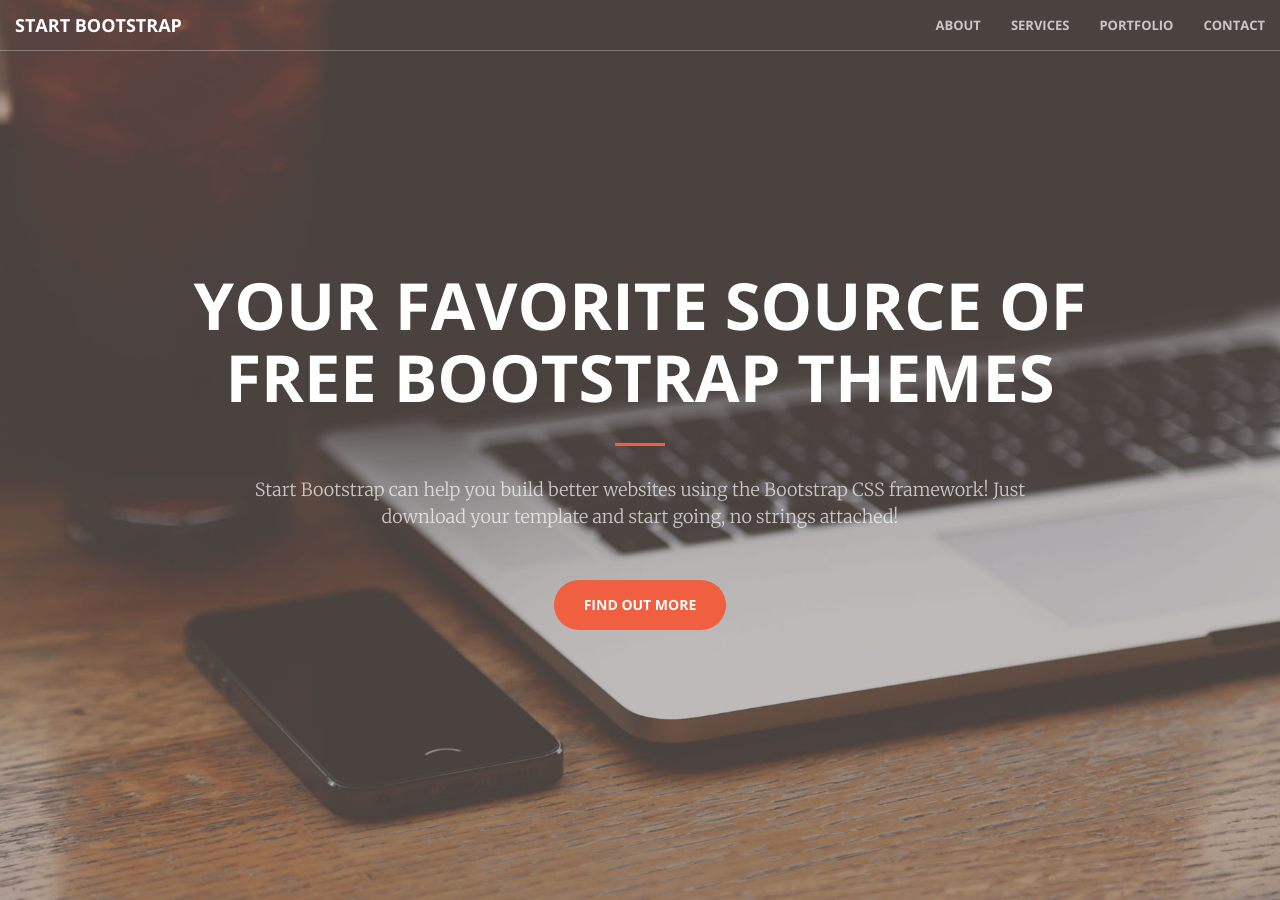
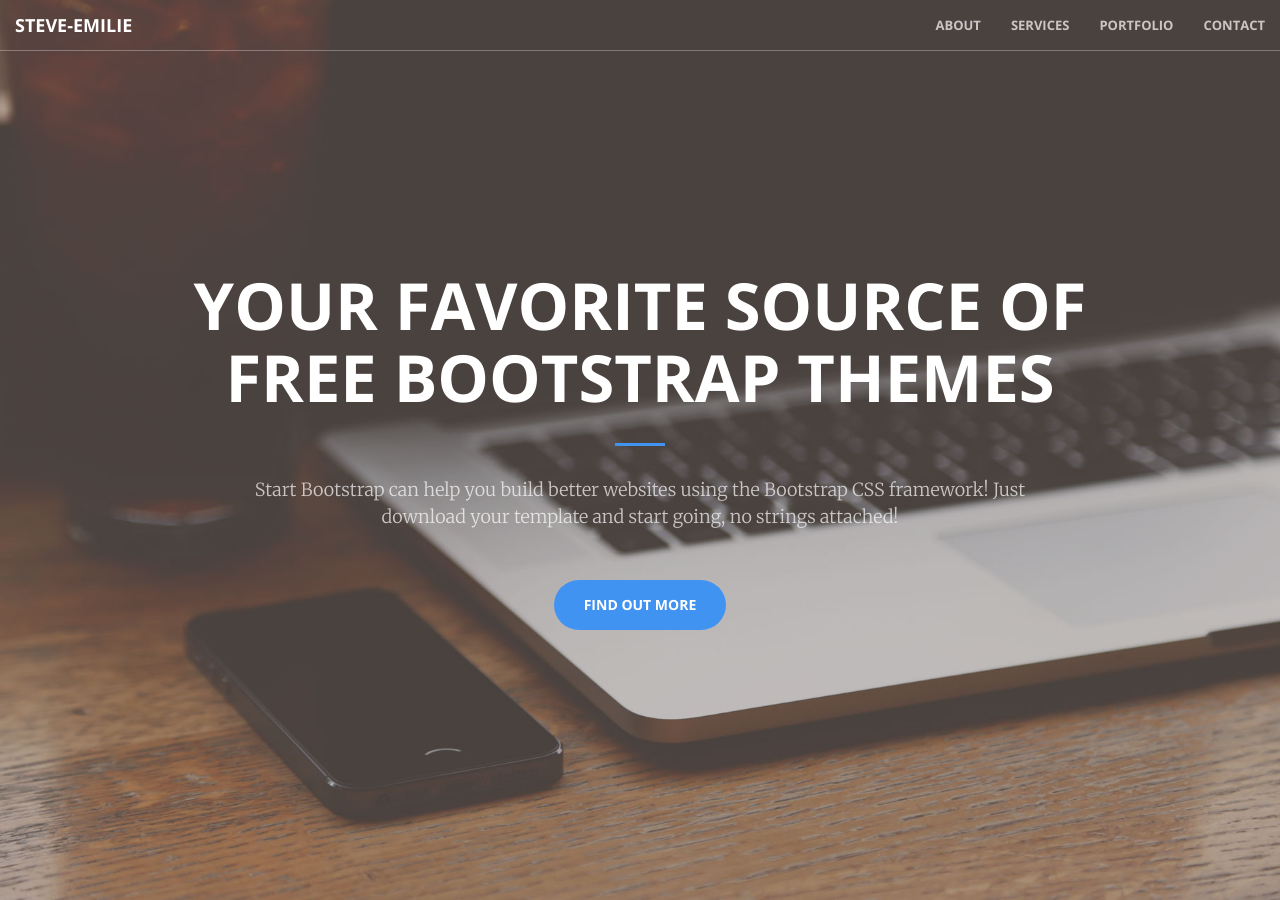
Before and after one commit to emilie-jin/emilie-jin.github.io, a Jekyll site: the page built from index.html, in a window 1280 px wide and 900 px high. Built offline with Jekyll 4.4.1, drawn with Linux system fonts in a browser that asks for light colours.

Commit message:
change color

```diff
--- a/_includes/nav.html
+++ b/_includes/nav.html
@@ -8,7 +8,7 @@
                 <span class="icon-bar"></span>
                 <span class="icon-bar"></span>
             </button>
-            <a class="navbar-brand page-scroll" href="#page-top">Start Bootstrap</a>
+            <a class="navbar-brand page-scroll" href="#page-top">Steve-Emilie</a>
         </div>
 
         <!-- Collect the nav links, forms, and other content for toggling -->
--- a/css/main.scss
+++ b/css/main.scss
@@ -34,7 +34,7 @@
 // }
 
 // variables.less
-$theme-primary: #F05F40;
+$theme-primary: #4093f0;
 $theme-dark: #222;
 
 // Import partials from `sass_dir` (defaults to `_sass`)
```
